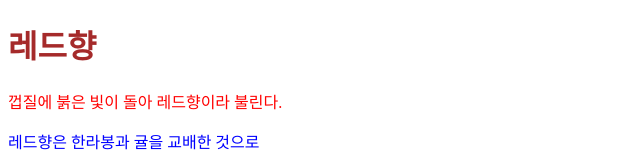
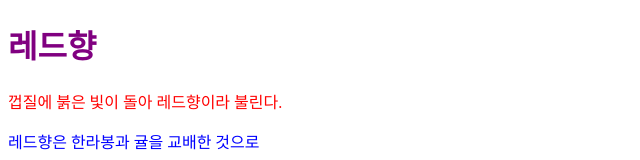
Before and after one commit to GiHyeonMun/Doit, a website: page 06/cascading.html in a window 1280 px wide. Shown: the top 160 px of the page, without its empty margins (0-640 px from the left). Drawn offline with Linux system fonts and the light colour scheme.

Commit message:
ColorBlind

```diff
--- a/06/cascading.html
+++ b/06/cascading.html
@@ -8,7 +8,7 @@
       color:black;
     }
     h1 {
-      color: brown !important;
+      color: purple !important;
     }
     p {
       color:blue;
```
